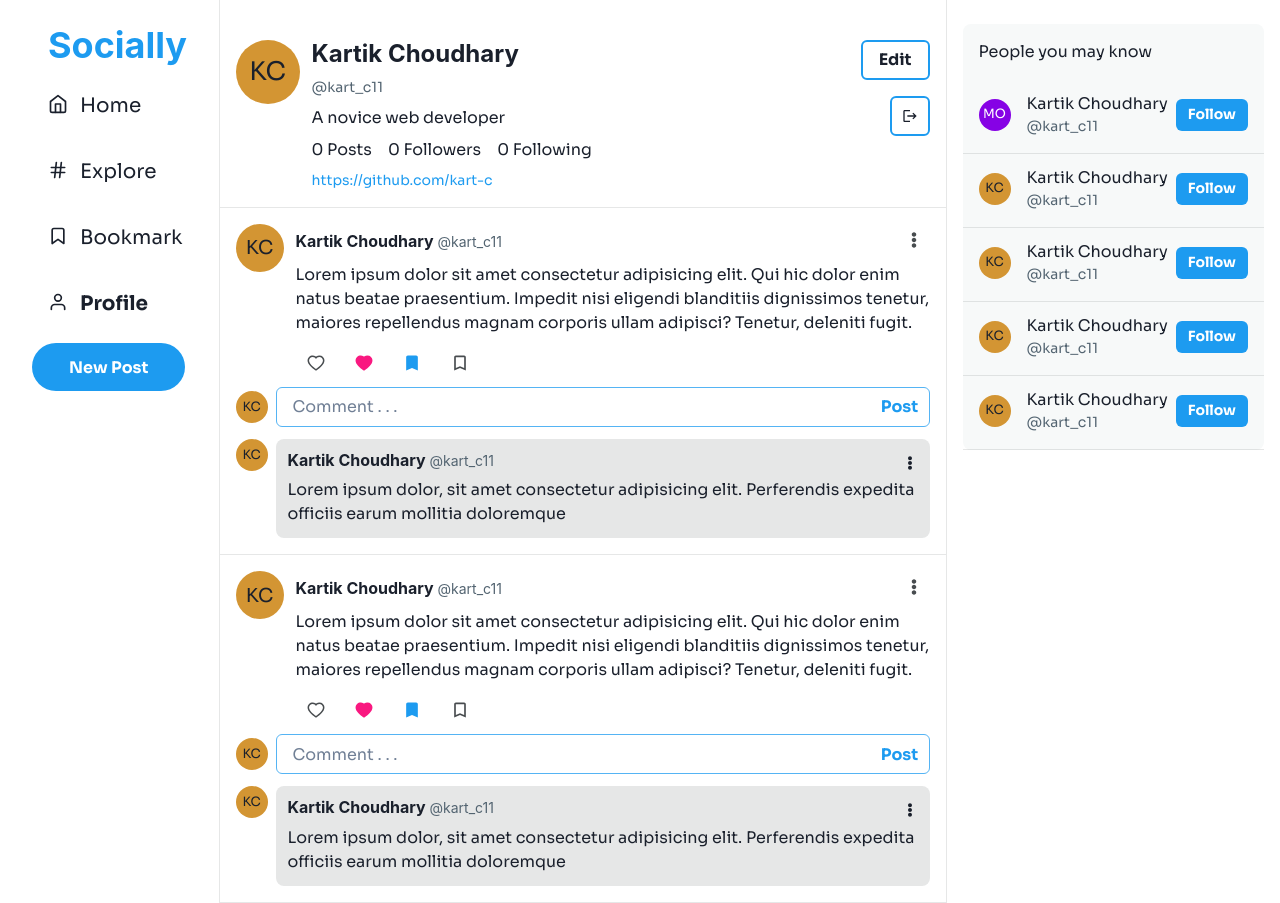
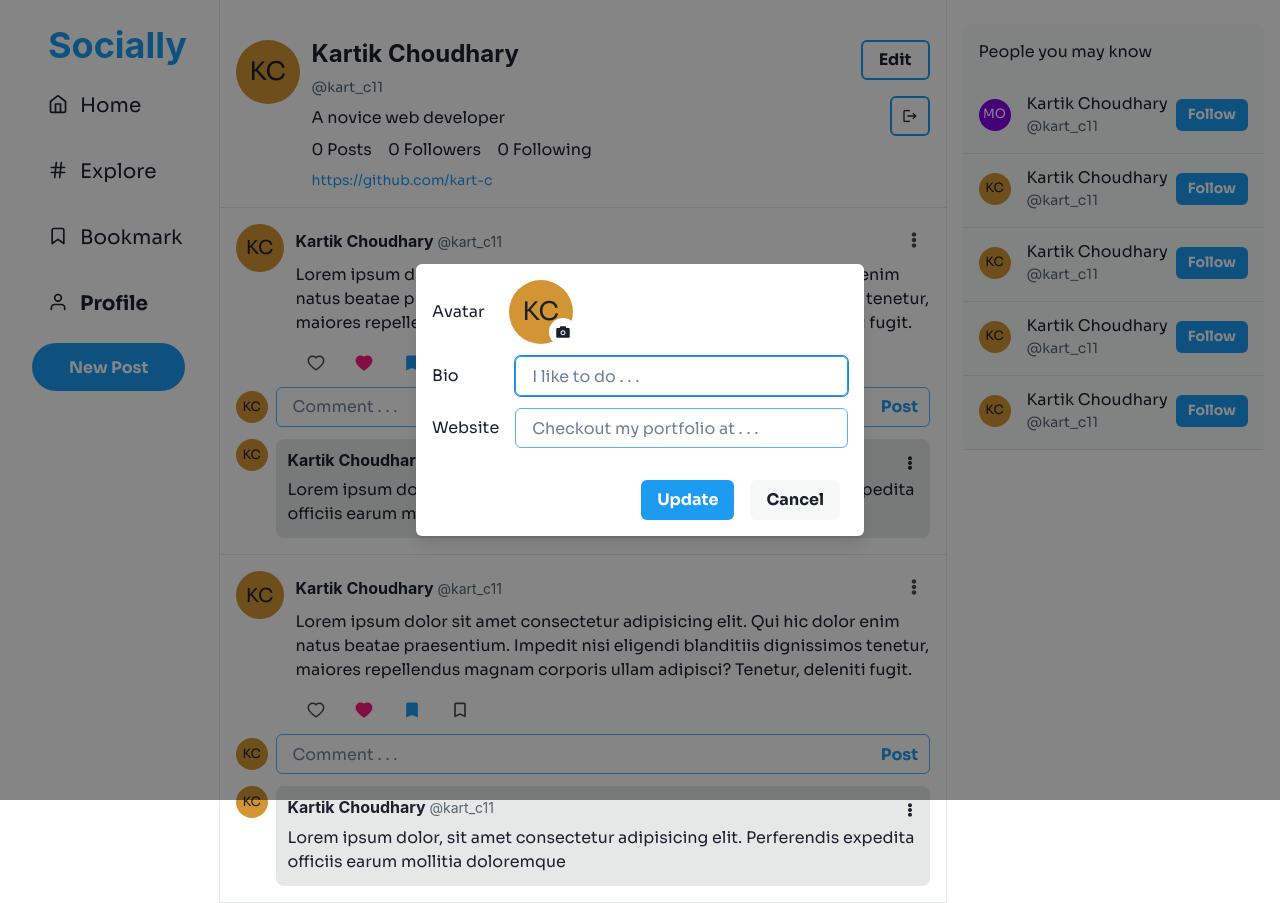
Before and after one commit to kart-c/socially, a React (Create React App) app: page /profile in a window 1280 px wide. Both pictures are taken after a click on the button "Edit". Built offline with nearby package versions, Linux system fonts and the light colour scheme; what miragejs would draw is missing.

Commit message:
feat: add edit modal

```diff
--- /dev/null
+++ b/src/Components/ProfileModal/ProfileModal.jsx
@@ -0,0 +1,80 @@
+import React from 'react';
+import {
+	Avatar,
+	Box,
+	Button,
+	Flex,
+	FormLabel,
+	HStack,
+	Input,
+	Modal,
+	ModalBody,
+	ModalContent,
+	ModalFooter,
+	ModalOverlay,
+	Text,
+} from '@chakra-ui/react';
+import { AiFillCamera } from 'react-icons/ai';
+
+const ProfileModal = ({ onClose, isOpen }) => {
+	return (
+		<>
+			<Modal onClose={onClose} isOpen={isOpen} isCentered>
+				<ModalOverlay />
+				<ModalContent>
+					<ModalBody p="4" display="flex" flexDir="column" gap="3">
+						<HStack gap="6">
+							<Text as="span">Avatar</Text>
+							<Box position="relative">
+								<Avatar name="Kartik Choudhary" src="https://" size="lg" />
+								<FormLabel
+									cursor="pointer"
+									position="absolute"
+									left="40px"
+									bottom="-10px"
+									padding="1.5"
+									bgColor="#fff"
+									height="max-content"
+									borderRadius="full"
+								>
+									<Input
+										type="file"
+										opacity="0"
+										bgColor="red.100"
+										p="0"
+										visibility="hidden"
+										position="absolute"
+										left="0"
+										bottom="-5px"
+									/>
+									<AiFillCamera />
+								</FormLabel>
+							</Box>
+						</HStack>
+						<Flex align="center">
+							<Text as="span">Bio</Text>
+							<Input type="text" placeholder="I like to do . . ." width="80%" marginLeft="auto" />
+						</Flex>
+						<Flex align="center">
+							<Text as="span">Website</Text>
+							<Input
+								type="text"
+								placeholder="Checkout my portfolio at . . ."
+								width="80%"
+								marginLeft="auto"
+							/>
+						</Flex>
+					</ModalBody>
+					<ModalFooter gap="4">
+						<Button onClick={onClose} variant="brand">
+							Update
+						</Button>
+						<Button onClick={onClose}>Cancel</Button>
+					</ModalFooter>
+				</ModalContent>
+			</Modal>
+		</>
+	);
+};
+
+export { ProfileModal };
--- a/src/Components/index.js
+++ b/src/Components/index.js
@@ -4,3 +4,4 @@ export { Post } from './Post/Post';
 export { Comment } from './Comment/Comment';
 export { RightAside } from './RightAside/RightAside';
 export { PostModal } from './PostModal/PostModal';
+export { ProfileModal } from './ProfileModal/ProfileModal';
--- a/src/Pages/Profile/Profile.jsx
+++ b/src/Pages/Profile/Profile.jsx
@@ -8,14 +8,18 @@ import {
 	Link,
 	Text,
 	Tooltip,
+	useDisclosure,
 	VStack,
 } from '@chakra-ui/react';
 import { MdLogout } from 'react-icons/md';
-import { PgWrapper, Post } from 'Components';
+import { PgWrapper, Post, ProfileModal } from 'Components';
 
 const Profile = () => {
+	const { isOpen, onOpen, onClose } = useDisclosure();
+
 	return (
 		<PgWrapper>
+			<ProfileModal isOpen={isOpen} onClose={onClose} />
 			<Flex
 				p="4"
 				align="flex-start"
@@ -49,7 +53,7 @@ const Profile = () => {
 					ml="auto"
 					w={{ base: '100%', sm: 'auto' }}
 				>
-					<Button variant="outline" border="2px solid" borderColor="brand.500">
+					<Button variant="outline" border="2px solid" borderColor="brand.500" onClick={onOpen}>
 						Edit
 					</Button>
 					<Tooltip label="Logout">
```
